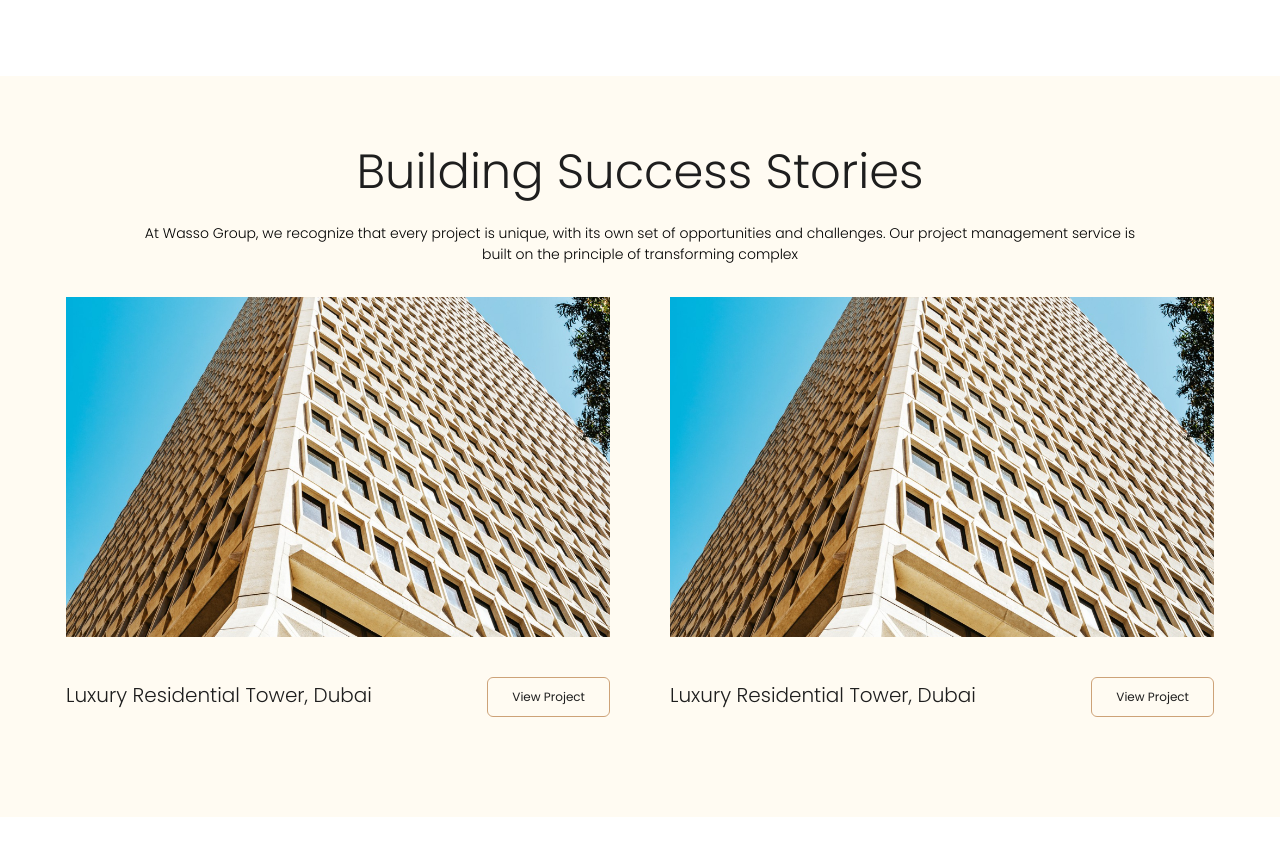
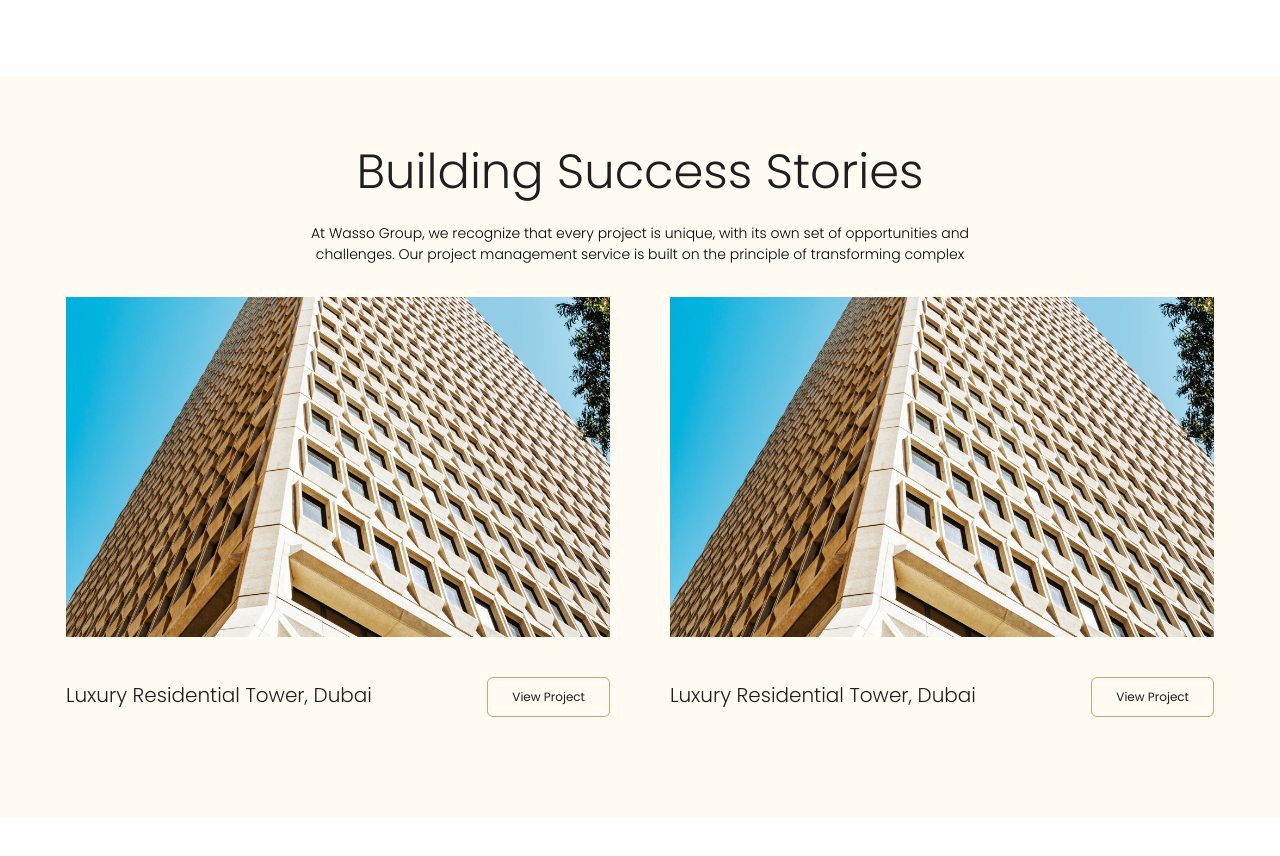
Before and after one commit to ajaynellengara/event-dontlookup, a Next.js app: page /about/projects in a window 1280 px wide. Shown: the part 1720-2576 px from the top of the page. Built offline with nearby package versions, Linux system fonts and the light colour scheme; no server answers.

Commit message:
wasso feb

```diff
--- a/src/components/blocks/project/success-stories.jsx
+++ b/src/components/blocks/project/success-stories.jsx
@@ -13,7 +13,7 @@ export default function SuccessStories({ data, locale }) {
   return (
     <section className="bg-[#FFFBF2] w-full h-auto block py-[30px_40px] sm:py-[40px_60px] xl:py-[60px_100px] 2xl:py-[78px_133px]">
       <div className="container">
-        <div className="max-w-[1022px] mx-auto text-center mb-[25]">
+        <div className="max-w-170.25 2xl:max-w-255.5 mx-auto text-center mb-[25]">
           <Heading as="h2" size="h2" className="mb-[15px] text-[#1e1e1e]">
             Building Success Stories
           </Heading>
```
